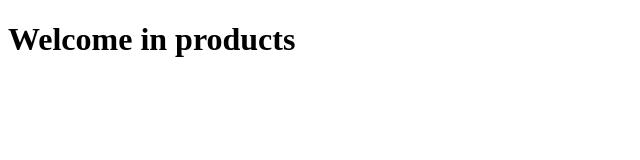
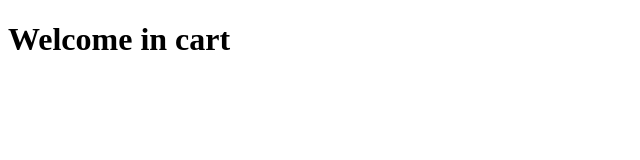
Before and after one commit to Ch-Omar/chauzalie, a Next.js app: page /cart in a window 1280 px wide. Shown: the top 160 px of the page, without its empty margins (0-640 px from the left). Built offline with nearby package versions, Linux system fonts and the light colour scheme.

Commit message:
CHZ-3 correction pages

```diff
--- a/src/app/about/page.js
+++ b/src/app/about/page.js
@@ -1,3 +1,3 @@
-export default function AdminProducts() {
-  return <h1>Welcome in products</h1>;
+export default function UserAbout() {
+  return <h1>Welcome in about</h1>;
 }
--- a/src/app/cart/page.js
+++ b/src/app/cart/page.js
@@ -1,3 +1,3 @@
-export default function AdminProducts() {
-  return <h1>Welcome in products</h1>;
+export default function UserCartProducts() {
+  return <h1>Welcome in cart</h1>;
 }
--- a/src/app/products/page.js
+++ b/src/app/products/page.js
@@ -1,3 +1,3 @@
-export default function AdminProducts() {
+export default function UserProducts() {
   return <h1>Welcome in products</h1>;
 }
```
